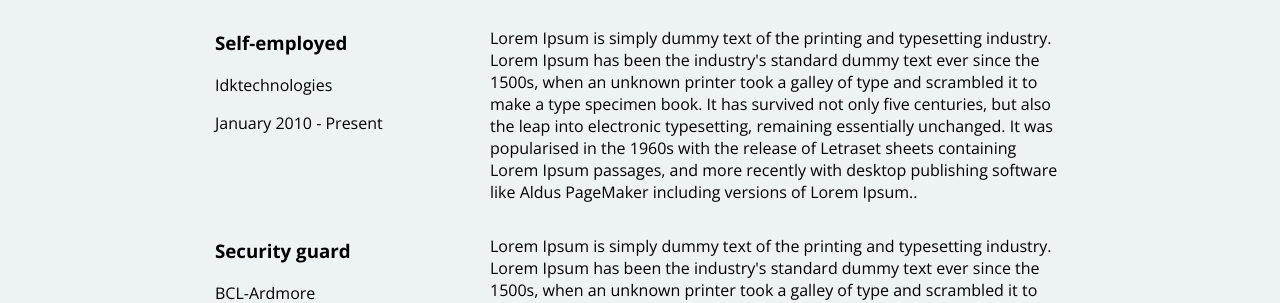
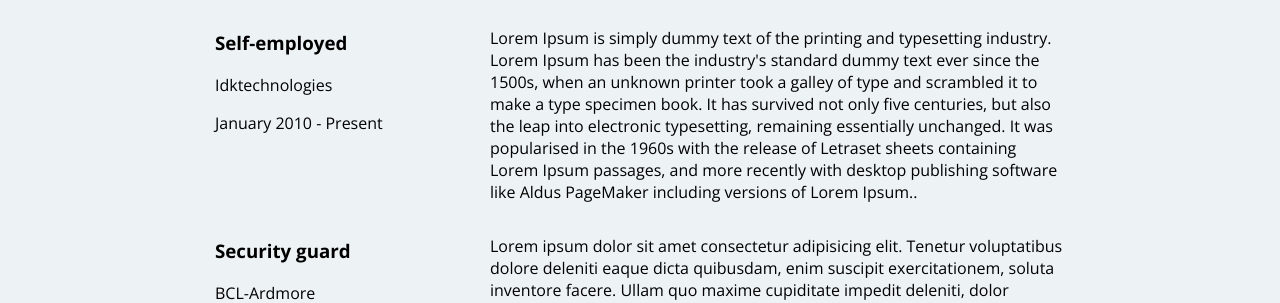
Before and after one commit to idktech/css-resume, a plain HTML site: page index.html in a window 1280 px wide. Shown: the part 619-922 px from the top of the page. Drawn offline with nearby package versions, Linux system fonts and the light colour scheme.

Commit message:
Changed the work history lorem tekst

```diff
--- a/index.html
+++ b/index.html
@@ -59,14 +59,10 @@
             </div>
             <!-- Add as many paragraph as you need. -->
             <div class="col-wide">
-              <p>Lorem Ipsum is simply dummy text of the printing and typesetting industry.
-                 Lorem Ipsum has been the industry's standard dummy text ever since the 1500s,
-                 when an unknown printer took a galley of type and scrambled it to make a type
-                 specimen book. It has survived not only five centuries, but also the leap into
-                 electronic typesetting, remaining essentially unchanged. It was popularised in
-                 the 1960s with the release of Letraset sheets containing Lorem Ipsum passages,
-                 and more recently with desktop publishing software like Aldus PageMaker including
-                 versions of Lorem Ipsum..</p>
+              <p>Lorem ipsum dolor sit amet consectetur adipisicing elit.
+                Tenetur voluptatibus dolore deleniti eaque dicta quibusdam,
+                enim suscipit exercitationem, soluta inventore facere.
+                Ullam quo maxime cupiditate impedit deleniti, dolor tempore ipsam..</p>
             </div>
 
             <!-- This list can be deleted if you don't want to use it. -->
```
